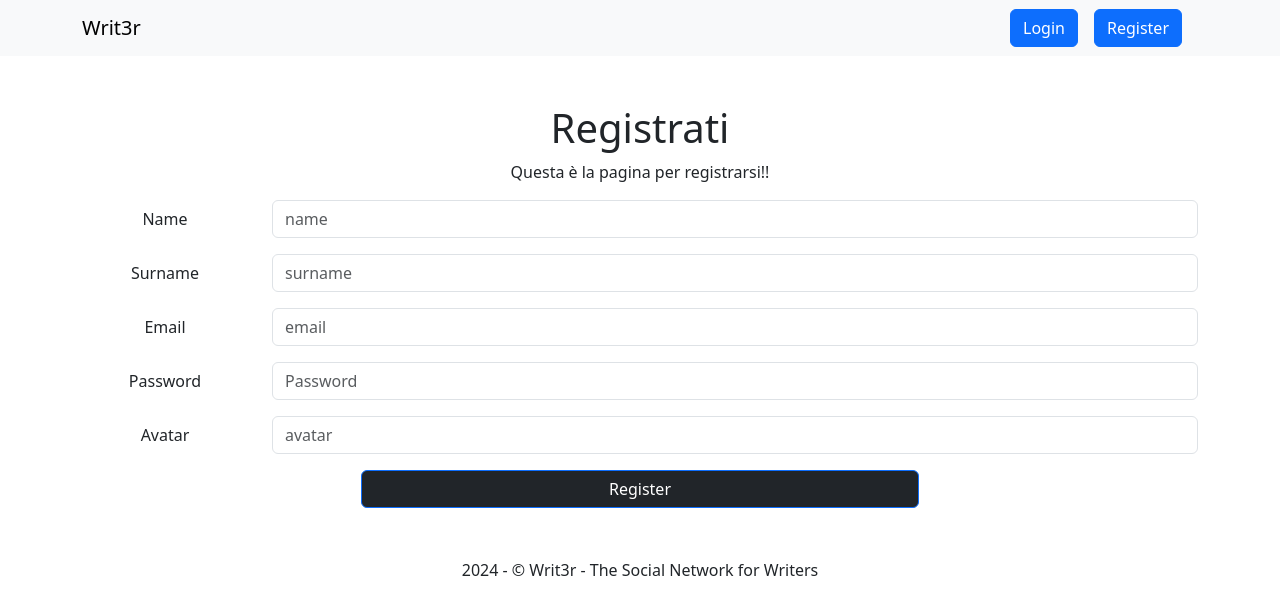
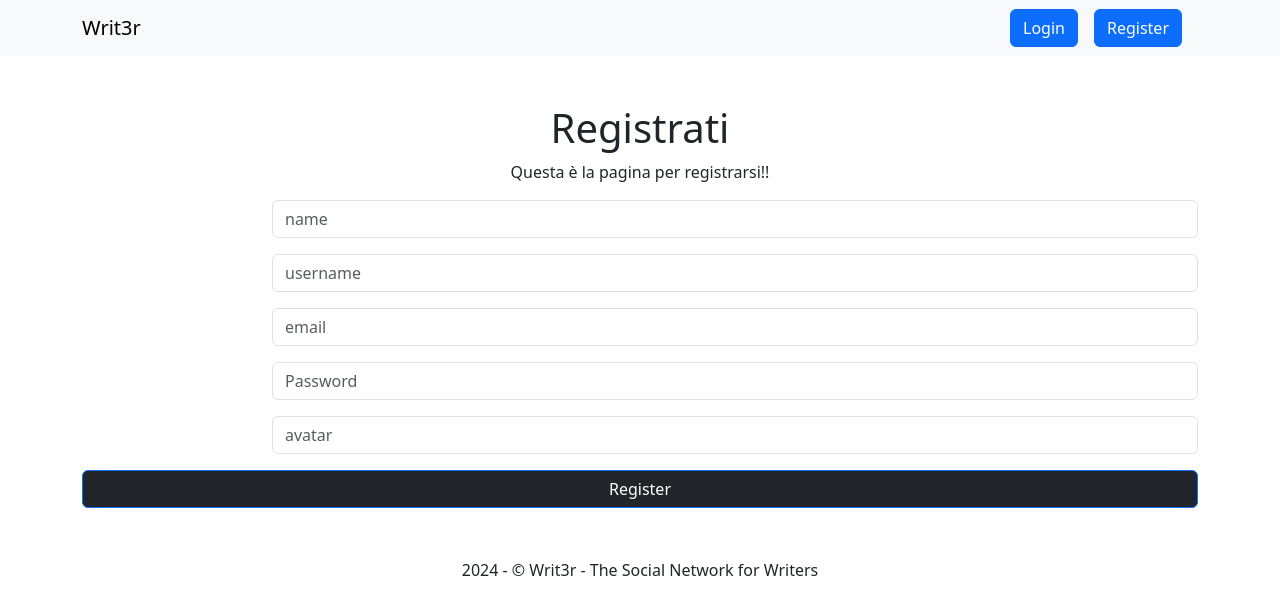
Before and after one commit to stefano-moioli/Capstone, a React (Create React App) app in the folder Frontend/: page /auth/register in a window 1280 px wide. Shown: the top 614 px of the page. Built offline with nearby package versions, Linux system fonts and the light colour scheme.

Commit message:
usernameUpdate

```diff
--- a/Frontend/src/components/LoginForm.jsx
+++ b/Frontend/src/components/LoginForm.jsx
@@ -38,28 +38,22 @@ export default function LoginForm() {
     <Container>
       <Form>
         <Form.Group as={Row} className="mb-3" controlId="formEmail">
-          <Form.Label column sm="2">
-            Email
-          </Form.Label>
           <Col sm="10">
-            <Form.Control type="email" name="email" placeholder="email" onChange={formHandler} />
+            <Form.Control type="email" name="email" placeholder="Email" onChange={formHandler} />
           </Col>
         </Form.Group>
 
         <Form.Group as={Row} className="mb-3" controlId="formPassword">
-          <Form.Label column sm="2">
-            Password
-          </Form.Label>
           <Col sm="10">
             <Form.Control type="password" name="password" placeholder="Password" onChange={formHandler} />
           </Col>
         </Form.Group>
 
-        <Button type="button" className="bg-dark w-50" onClick={formSubmitHandler}>
+        <Button type="button" className="bg-dark w-100" onClick={formSubmitHandler}>
           Login
         </Button>
       </Form>
-      <Button type="button" className="bg-dark w-50 mt-2">
+      <Button type="button" className="bg-primary w-100 mt-2">
         Login with Google
       </Button>
 
--- a/Frontend/src/components/NavbarMenu.jsx
+++ b/Frontend/src/components/NavbarMenu.jsx
@@ -26,7 +26,7 @@ export default function NavbarMenu() {
               <Link to="/profile" className="me-3">Profile</Link>
               <Button onClick={logout} className="me-3">Logout</Button>
               <Navbar.Text>
-                Signed in as: <a href="#login">{user.name}</a>
+                Signed in as: <Link to="/profile">{user.username}</Link>
               </Navbar.Text>
             </>
           )}
--- a/Frontend/src/components/RegisterForm.jsx
+++ b/Frontend/src/components/RegisterForm.jsx
@@ -29,25 +29,25 @@ export default function RegisterForm(){
         <Form>
         <Form.Group as={Row} className="mb-3" controlId="formName">
           <Form.Label column sm="2">
-            Name
+
           </Form.Label>
           <Col sm="10">
             <Form.Control type="text" name="name" placeholder="name" onChange={formHandler}/>
           </Col>
         </Form.Group>
 
-        <Form.Group as={Row} className="mb-3" controlId="formSurname">
+        <Form.Group as={Row} className="mb-3" controlId="formUsername">
           <Form.Label column sm="2">
-            Surname
+
           </Form.Label>
           <Col sm="10">
-            <Form.Control type="text" name="surname" placeholder="surname" onChange={formHandler}/>
+            <Form.Control type="text" name="username" placeholder="username" onChange={formHandler}/>
           </Col>
         </Form.Group>
 
         <Form.Group as={Row} className="mb-3" controlId="formEmail">
           <Form.Label column sm="2">
-            Email
+
           </Form.Label>
           <Col sm="10">
             <Form.Control type="email" name="email" placeholder="email" onChange={formHandler}/>
@@ -56,7 +56,7 @@ export default function RegisterForm(){
 
         <Form.Group as={Row} className="mb-3" controlId="formPassword">
           <Form.Label column sm="2">
-            Password
+
           </Form.Label>
           <Col sm="10">
             <Form.Control type="password" name="password" placeholder="Password" onChange={formHandler}/>
@@ -65,14 +65,14 @@ export default function RegisterForm(){
 
         <Form.Group as={Row} className="mb-3" controlId="formAvatar">
           <Form.Label column sm="2">
-            Avatar
+
           </Form.Label>
           <Col sm="10">
             <Form.Control type="text" name="avatar" placeholder="avatar" onChange={formHandler}/>
           </Col>
         </Form.Group>
 
-        <Button type="submit" className="bg-dark w-50" onClick={formSubmitHandler}> Register </Button>
+        <Button type="submit" className="bg-dark w-100" onClick={formSubmitHandler}> Register </Button>
 
       </Form>
       </Container>
```
Also changed, not shown: 2 other files (tests, documents, lock files or other folders).
